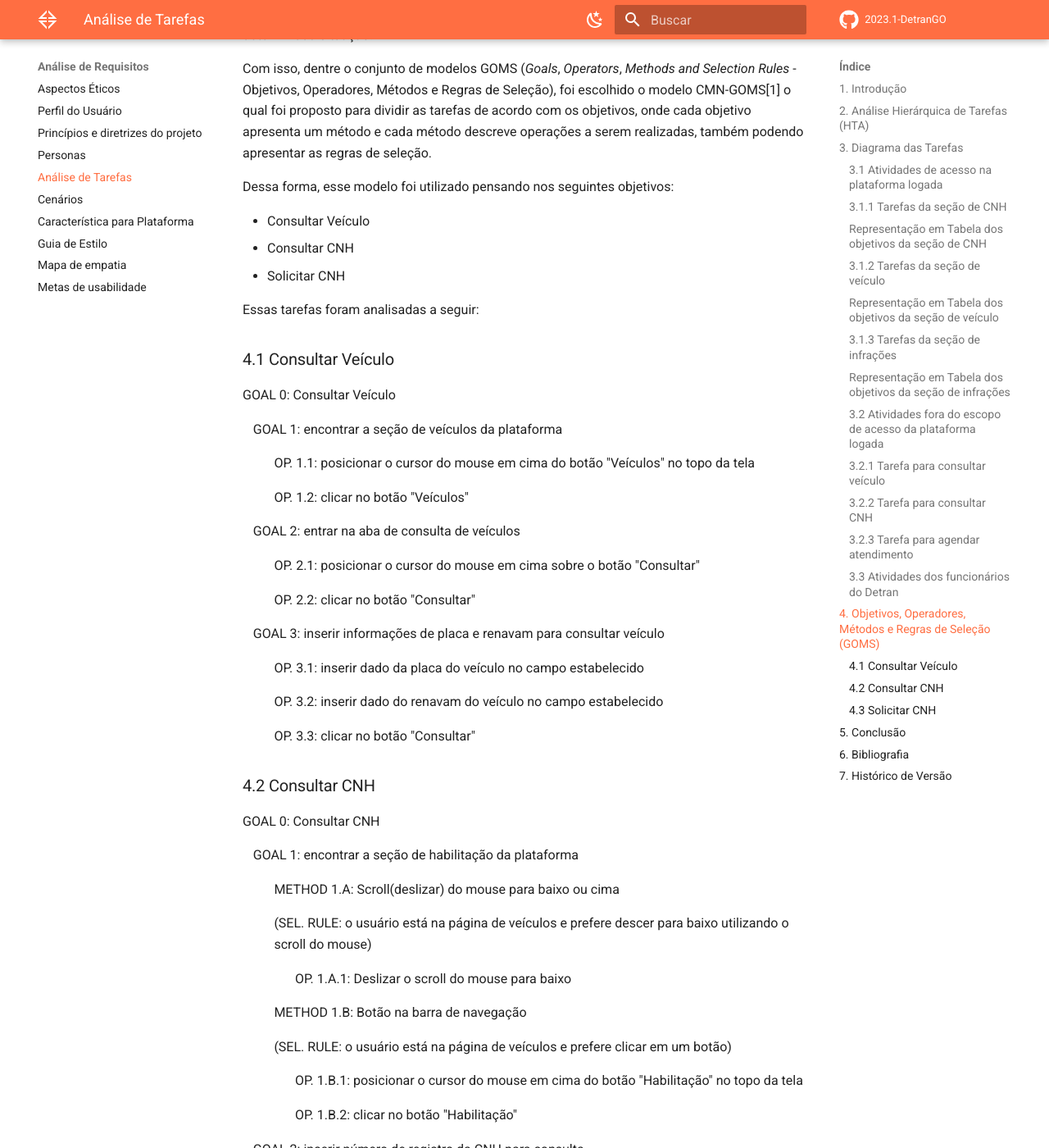
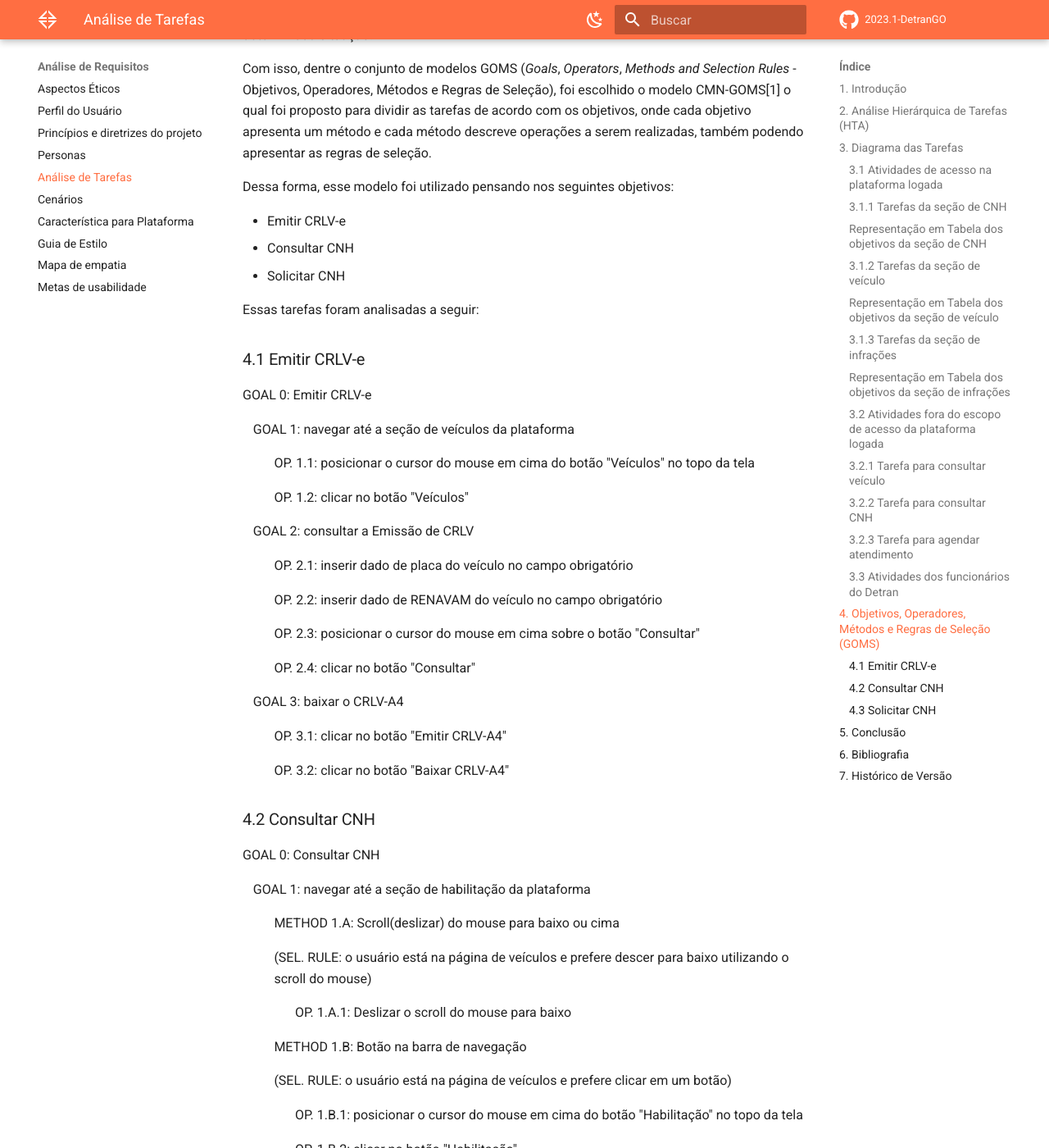
Before and after one commit to Interacao-Humano-Computador/2023.1-DetranGO, an MkDocs documentation site: the page built from docs/analise_requisitos/analise_de_tarefas2.md, in a window 1280 px wide and 1400 px high, scrolled down 5226 px. Shown: the whole window at 82% size. Built offline with MkDocs 1.6.1 and Material for MkDocs 9.7.7, drawn with Linux system fonts in a browser that asks for light colours; comment, search, counter and statistics services are not loaded; some of the changed text lies outside the part shown.

Commit message:
Update: Refatoração do GOMS na Análise de Tarefas

```diff
--- a/docs/analise_requisitos/analise_de_tarefas.md
+++ b/docs/analise_requisitos/analise_de_tarefas2.md
@@ -194,30 +194,31 @@ Com isso, dentre o conjunto de modelos GOMS (*Goals*, *Operators*, *Methods and
 
 Dessa forma, esse modelo foi utilizado pensando nos seguintes objetivos:
 
-* Consultar Veículo
+* Emitir CRLV-e
 * Consultar CNH
 * Solicitar CNH
 
 Essas tarefas foram analisadas a seguir:
 
-### 4.1 Consultar Veículo
+### 4.1 Emitir CRLV-e
 
-GOAL 0: Consultar Veículo
-<p style="padding-left: 1vw">GOAL 1: encontrar a seção de veículos da plataforma</p>
+GOAL 0: Emitir CRLV-e
+<p style="padding-left: 1vw">GOAL 1: navegar até a seção de veículos da plataforma</p>
 <p style="padding-left: 3vw">OP. 1.1: posicionar o cursor do mouse em cima do botão "Veículos" no topo da tela</p>
 <p style="padding-left: 3vw">OP. 1.2: clicar no botão "Veículos" </p>
-<p style="padding-left: 1vw">GOAL 2: entrar na aba de consulta de veículos </p>
-<p style="padding-left: 3vw">OP. 2.1: posicionar o cursor do mouse em cima sobre o botão "Consultar" </p>
-<p style="padding-left: 3vw">OP. 2.2: clicar no botão "Consultar" </p>
-<p style="padding-left: 1vw">GOAL 3: inserir informações de placa e renavam para consultar veículo </p>
-<p style="padding-left: 3vw">OP. 3.1: inserir dado da placa do veículo no campo estabelecido</p>
-<p style="padding-left: 3vw">OP. 3.2: inserir dado do renavam do veículo no campo estabelecido </p>
-<p style="padding-left: 3vw">OP. 3.3: clicar no botão "Consultar" </p>
+<p style="padding-left: 1vw">GOAL 2: consultar a Emissão de CRLV </p>
+<p style="padding-left: 3vw">OP. 2.1: inserir dado de placa do veículo no campo obrigatório </p>
+<p style="padding-left: 3vw">OP. 2.2: inserir dado de RENAVAM do veículo no campo obrigatório </p>
+<p style="padding-left: 3vw">OP. 2.3: posicionar o cursor do mouse em cima sobre o botão "Consultar" </p>
+<p style="padding-left: 3vw">OP. 2.4: clicar no botão "Consultar" </p>
+<p style="padding-left: 1vw">GOAL 3: baixar o CRLV-A4  </p>
+<p style="padding-left: 3vw">OP. 3.1: clicar no botão "Emitir CRLV-A4"</p>
+<p style="padding-left: 3vw">OP. 3.2: clicar no botão "Baixar CRLV-A4" </p>
 
 ### 4.2 Consultar CNH
 
 GOAL 0: Consultar CNH
-<p style="padding-left: 1vw">GOAL 1: encontrar a seção de habilitação da plataforma</p>
+<p style="padding-left: 1vw">GOAL 1: navegar até a seção de habilitação da plataforma</p>
 
 <p style="padding-left: 3vw">METHOD 1.A: Scroll(deslizar) do mouse para baixo ou cima</p>
 <p style="padding-left: 3vw">(SEL. RULE: o usuário está na página de veículos e prefere descer para baixo utilizando o scroll do mouse)</p>
@@ -235,7 +236,7 @@ GOAL 0: Consultar CNH
 ### 4.3 Solicitar CNH
 
 GOAL 0: Solicitar CNH
-<p style="padding-left: 1vw">GOAL 1: encontrar a seção de habilitação da plataforma</p>
+<p style="padding-left: 1vw">GOAL 1: navegar até a seção de habilitação da plataforma</p>
 
 <p style="padding-left: 3vw">METHOD 1.A: Scroll(deslizar) do mouse para baixo ou cima</p>
 <p style="padding-left: 3vw">(SEL. RULE: o usuário está na página de veículos e prefere descer para baixo utilizando o scroll do mouse)</p>
@@ -306,4 +307,5 @@ Com isso, pensando nas ações que os usuários definidos pelo [artefato de perf
 | `1.1`  | 05/05/2023 | Adição inicial do Diagrama da HTA  | Pedro H. e João M. |  Carlos E. |
 | `1.2`  | 05/05/2023 | Adição das imagens e atividades dos funcionários  | Pedro H. e João M. |  Carlos E. |
 | `1.3`  | 08/05/2023 | Descrição das atividades e correção de erros  | Pedro H. e João M. |  Carlos E. |
-| `2.0`  | 25/06/2023 | Adição de outra análise de tarefas  | Pedro H. |  Felipe M. |
+| `1.4`  | 25/06/2023 | Adição de outra análise de tarefas  | Pedro H. |  Felipe M. |
+| `2.0`  | 30/06/2023 | Adição de outra análise de tarefas  | Pedro H., João M. e Carlos E. |  Pedro M. |
--- a/mkdocs.yml
+++ b/mkdocs.yml
@@ -64,7 +64,7 @@ nav:
           - Perfil do Usuário: analise_requisitos/perfilUsuario.md
           - Princípios e diretrizes do projeto: analise_requisitos/principios.md
           - Personas: analise_requisitos/personas.md
-          - Análise de Tarefas: analise_requisitos/analise_de_tarefas.md
+          - Análise de Tarefas: analise_requisitos/analise_de_tarefas2.md
           - Cenários: analise_requisitos/cenarios.md
           - Característica para Plataforma: analise_requisitos/caracteristicas_para_plataforma.md
           - Guia de Estilo: analise_requisitos/guia_estilo.md
```
